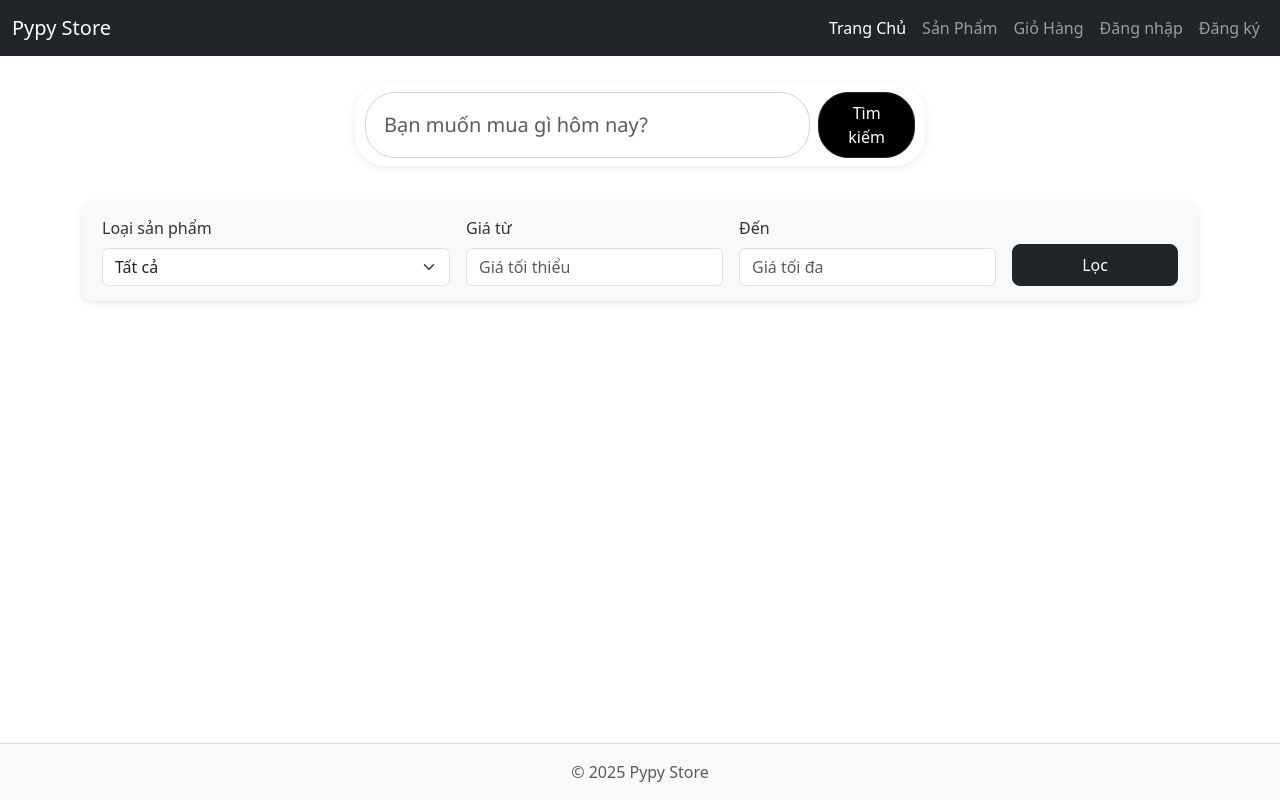
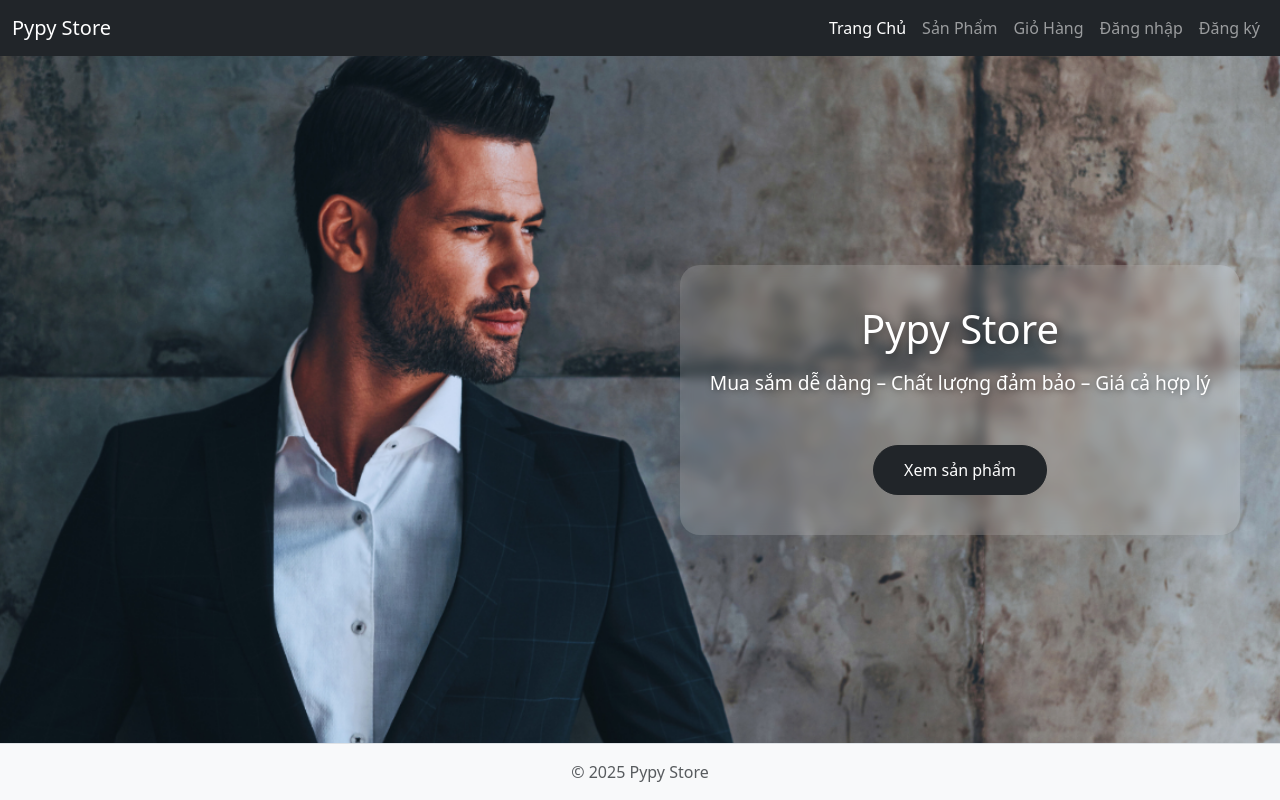
Before and after one commit to BTu-newbiecod/flask-ecommerce-project, a Flask app: page / in a window 1280 px wide. Run offline with Flask 3, Linux system fonts and the light colour scheme; data that the repository does not hold is empty; some libraries are stand-ins or nearby versions.

Commit message:
order_form

```diff
--- a/app/routes.py
+++ b/app/routes.py
@@ -1,35 +1,44 @@
 from flask import Blueprint, render_template, request, redirect, url_for
 from app.models import Product, Category
-from sqlalchemy import or_
 import unicodedata
 
 bp = Blueprint('main', __name__)
 
-
+# 🏠 Trang chủ mới (index)
 @bp.route('/')
 @bp.route('/index')
 def index():
+    # Trang này có thể chỉ hiển thị banner, giới thiệu, nút đến sản phẩm, v.v.
+    return render_template("index.html")
+
+
+# 🛒 Trang danh sách sản phẩm (được tách riêng)
+@bp.route('/product_list')
+def product_list():
     products = Product.query.all()
     categories = Category.query.all()
-    return render_template("index.html", products = products, categories=categories)
+    return render_template("product_list.html", products=products, categories=categories)
 
 
+# 📄 Chi tiết sản phẩm
 @bp.route('/product-<int:id>-<string:slug>')
 def product_detail(id, slug):
     product = Product.query.get_or_404(id)
     return render_template('product_detail.html', product=product)
 
-# Bo dau khi search
+
+# ✂️ Bỏ dấu tiếng Việt khi tìm kiếm
 def remove_accents(input_str):
     nfkd_form = unicodedata.normalize('NFKD', input_str)
     return ''.join([c for c in nfkd_form if not unicodedata.combining(c)])
 
-# Tim san pham
+
+# 🔍 Tìm kiếm sản phẩm
 @bp.route('/search', methods=['GET'])
 def search_product():
     query = request.args.get('q', '').strip()
     if not query:
-        return redirect(url_for('main.index'))
+        return redirect(url_for('main.product_list'))
 
     normal_query = remove_accents(query)
 
@@ -41,9 +50,10 @@ def search_product():
     ]
     categories = Category.query.all()
 
-    return render_template('index.html', products=products, query=query, categories=categories)
+    return render_template('product_list.html', products=products, query=query, categories=categories)
 
-# Loc san pham
+
+# 🧭 Lọc sản phẩm theo danh mục / giá
 @bp.route('/filter', methods=['GET'])
 def filter_product():
     category_id = request.args.get('category', type=int)
@@ -60,4 +70,4 @@ def filter_product():
 
     products = query.all()
     categories = Category.query.all()
-    return render_template('index.html', products=products, categories=categories)
+    return render_template('product_list.html', products=products, categories=categories)
--- a/app/templates/base.html
+++ b/app/templates/base.html
@@ -34,7 +34,10 @@
                             <a class="nav-link {% if request.endpoint == 'main.index' %}active{% endif %}" href="{{ url_for('main.index') }}">Trang Chủ</a>
                         </li>
                         <li class="nav-item">
-                            <a class="nav-link {% if request.endpoint == 'main.products' %}active{% endif %}" href="#">Sản Phẩm</a>
+                            <a class="nav-link {% if request.endpoint == 'main.product_list' %}active{% endif %}"
+                            href="{{ url_for('main.product_list') }}">
+                            Sản Phẩm
+                            </a>
                         </li>
                         <li class="nav-item">
                             <a class="nav-link" href="#">Giỏ Hàng</a>
--- a/app/templates/index.html
+++ b/app/templates/index.html
@@ -5,207 +5,69 @@
 {% block head_css %}
 {{ super() }}
 <style>
-        /* index.html css */
-
-        .col-5th {
-            flex: 0 0 20%;
-            max-width: 20%;
+    body {
+        background-image: url("{{ url_for('static', filename='assets/images/bg-login.png') }}");
+        background-size: cover;
+        background-position: center 50px;
+        background-repeat: no-repeat;
+        background-attachment: fixed;
+        margin: 0;
+        padding: 0;
+        height: 100vh;
     }
 
-        .mt-3 {
-            margin-top: 0rem !important;
-            margin-bottom: 35px;
+    .right-container {
+        position: absolute;
+        top: 0;
+        left: 50%; /* nửa màn hình bên phải */
+        width: 50%;
+        height: 100%;
+        display: flex;
+        justify-content: center;
+        align-items: center; /* canh giữa theo chiều cao */
+        text-align: center;
     }
 
-        .mb-4 {
-            margin-bottom: 2rem !important;
+    .content-box {
+        background-color: rgba(255,255,255,0.15);
+        backdrop-filter: blur(6px);
+        padding: 40px 30px;
+        border-radius: 20px;
+        color: #fff;
     }
 
-       .filter-section {
-            background-color: #f8f9fa;
-            padding: 15px 20px;
-            border-radius: 10px;
-            box-shadow: 0 2px 6px rgba(0,0,0,0.1);
-            margin-bottom: 20px;
+    .content-box h1 {
+        margin: 0;
+        font-size: 2.5rem;
+        text-shadow: 2px 2px 8px rgba(0,0,0,0.5);
     }
 
-        .filter-section label {
-            font-weight: 500;
-            color: #333;
+    .content-box p {
+        margin-top: 1rem;
+        font-size: 1.2rem;
+        text-shadow: 1px 1px 6px rgba(0,0,0,0.5);
     }
 
-        .filter-section .btn {
-            border-radius: 8px;
+    .content-box a.btn {
+        margin-top: 2rem;
+        padding: 12px 30px;
+        border-radius: 30px;
         font-weight: 500;
-            padding: 8px 16px;
-        }
-
-        .card {
-            display: flex;
-            flex-direction: column;
-            height: 100%;
-        }
-
-        .card-body {
-            display: flex;
-            flex-direction: column;
-            justify-content: space-between; /* đẩy giá xuống đáy */
-            flex-grow: 1;
-        }
-
-        .card-body p,
-        .card-body h5 {
-            margin-bottom: 0.3rem;
-        }
-
-        .card:hover {
-            transform: translateY(-3px);
-            box-shadow: 0 4px 10px rgba(0, 0, 0, 0.15);
-            transition: 0.2s ease;
-        }
-
-        .card-title {
-            display: -webkit-box;
-            -webkit-line-clamp: 2;
-            line-clamp: 2;
-            -webkit-box-orient: vertical;
-            overflow: hidden;
-            text-overflow: ellipsis;
-            height: 3rem;
-            line-height: 1.5rem;
-            font-size: 1.1rem;
-            margin-bottom: 0.5rem;
-        }
-
-        .card-img-top {
-            border-radius: 8px;
-            padding: 4px;
-            height: 220px;
-            object-fit: contain;
-        }
-
-        .price-text {
-            color: #e60000;
-            font-weight: 500;
-            font-size: 1.36rem;
-            margin-bottom: 0 !important;
-        }
-
-        .stock-text {
-            margin-top: 0.2rem !important;
-            font-size: 0.95rem;
-        }
-
-        .row.justify-content-center {
-            margin-top: 0px;
-        }
-
-        form.d-flex .form-control {
-            border-radius: 30px;
-            padding: 10px 18px;
-            font-size: 20px;
-            font-family: "Segoe UI", Roboto, Helvetica, Arial, sans-serif;
-            border: 1px solid #ced4da;
-            transition: all 0.3s ease;
-        }
-
-        form.d-flex .form-control:focus {
-            border-color: #333;
-            box-shadow: 0 0 6px rgba(13, 110, 253, 0.4);
-        }
-
-        form.d-flex .btn {
-            background-color: black;
-            border-radius: 30px;
-            padding: 8px 20px;
-            font-size: 16px;
-            font-weight: 500;
+        font-size: 1rem;
         transition: background-color 0.3s ease, transform 0.2s ease;
     }
-
-        form.d-flex .btn:hover {
-            background-color: #333;
-            transform: translateY(-1px);
-        }
-
-        .col-md-6 {
-            box-shadow: 0 2px 8px rgba(0,0,0,0.08);
-            border-radius: 30px;
-            background-color: #fff;
-            padding: 8px 10px;
-        }
-
-        /* end index.html css */
 </style>
 {% endblock %}
 
 {% block content %}
-    <div class="row justify-content-center mt-3">
-        <div class="col-md-6">
-            <form class="d-flex" action="/search" method="get">
-                <input type="text" name="q" class="form-control me-2" placeholder="Bạn muốn mua gì hôm nay?">
-                <button class="btn btn-dark" type="submit">Tìm kiếm</button>
-            </form>
+<div class="right-container">
+    <div class="content-box">
+        <h1>Pypy Store</h1>
+        <p>Mua sắm dễ dàng – Chất lượng đảm bảo – Giá cả hợp lý</p>
+        <a href="{{ url_for('main.product_list') }}" class="btn btn-dark">Xem sản phẩm</a>
     </div>
-    </div>
-
-    <div class="filter-section mb-4">
-        <form action="/filter" method="get" class="row g-3 align-items-end">
-            <div class="col-md-4">
-                <label for="category" class="form-label">Loại sản phẩm</label>
-                <select class="form-select" id="category" name="category">
-                    <option value="">Tất cả</option>
-                    {% for cat in categories %}
-                        <option value="{{ cat.id }}">{{ cat.name }}</option>
-                    {% endfor %}
-                </select>
-            </div>
-
-            <div class="col-md-3">
-                <label for="min_price" class="form-label">Giá từ</label>
-                <input type="number" class="form-control" id="min_price" name="min_price" min="0" placeholder="Giá tối thiểu">
-            </div>
-
-            <div class="col-md-3">
-                <label for="max_price" class="form-label">Đến</label>
-                <input type="number" class="form-control" id="max_price" name="max_price" min="0" placeholder="Giá tối đa">
-            </div>
-
-            <div class="col-md-2">
-                <button type="submit" class="btn btn-dark w-100">Lọc</button>
-            </div>
-        </form>
-    </div>
-
-    {% if query %}
-        <h4 class="mb-4">Kết quả tìm kiếm cho: "{{ query }}"</h4>
-            {% if not products %}
-                <p class="text-muted text-center">Không tìm thấy sản phẩm nào phù hợp.</p>
-        {% endif %}
-    {% endif %}
-
-    <div class="row">
-        {% for product in products%}
-        <div class="col-5th mb-4">
-            <a href="{{ url_for('main.product_detail', id=product.id, slug=product.name|replace(' ', '-')) }}" class="text-decoration-none text-dark">
-                <div class="card h-100 shadow-sm" style="height: 450px;">
-                <img src="{{ url_for('static', filename='images/products/' + product.img_file) }}" class="card-img-top" alt="{{ product.name }}">
-                    <div class="card-body">
-                        <h5 class="card-title">{{ product.name }}</h5>
-                        <p class="card-text price-text">{{ "{:,.0f}".format(product.price).replace(",", ".") }}đ</p>
-                        {%if product.stock > 0 %}
-                            <p class="stock-text text-success"> Còn hàng </p>
-                        {% else %}
-                            <p class="stock-text text-secondary"> Hết hàng </p>
-                        {% endif %}
-                    </div>
-                </div>
-            </a>
-        </div>
-        {% endfor %}
 </div>
 {% endblock %}
 
 {% block scripts %}
-    <!-- Tùy chỉnh JS -->
 {% endblock %}
--- a/app/templates/product_detail.html
+++ b/app/templates/product_detail.html
@@ -173,7 +173,7 @@
 <div class="product-page">
     <div class="product-wrapper">
         <div class="breadcrumb mb-3">
-            <a href="{{ url_for('main.index') }}" class="text-danger">Trang chủ </a> &nbsp;>&nbsp;
+            <a href="{{ url_for('main.product_list') }}" class="text-danger">Trang chủ </a> &nbsp;>&nbsp;
             <span>{{ product.name }}</span>
         </div>
 
```
Also changed, not shown: app/admin/routes.py (+29 -0 lines), app/templates/admin/admin_base.html (+15 -5 lines), app/templates/admin/delivery_orders.html (added, +44 -0 lines), app/templates/admin/order_form.html (added, +43 -0 lines), app/templates/admin/pending_orders.html (added, +44 -0 lines), app/templates/product_list.html (added, +211 -0 lines). Lines whose indentation alone changed are shown as unchanged.
